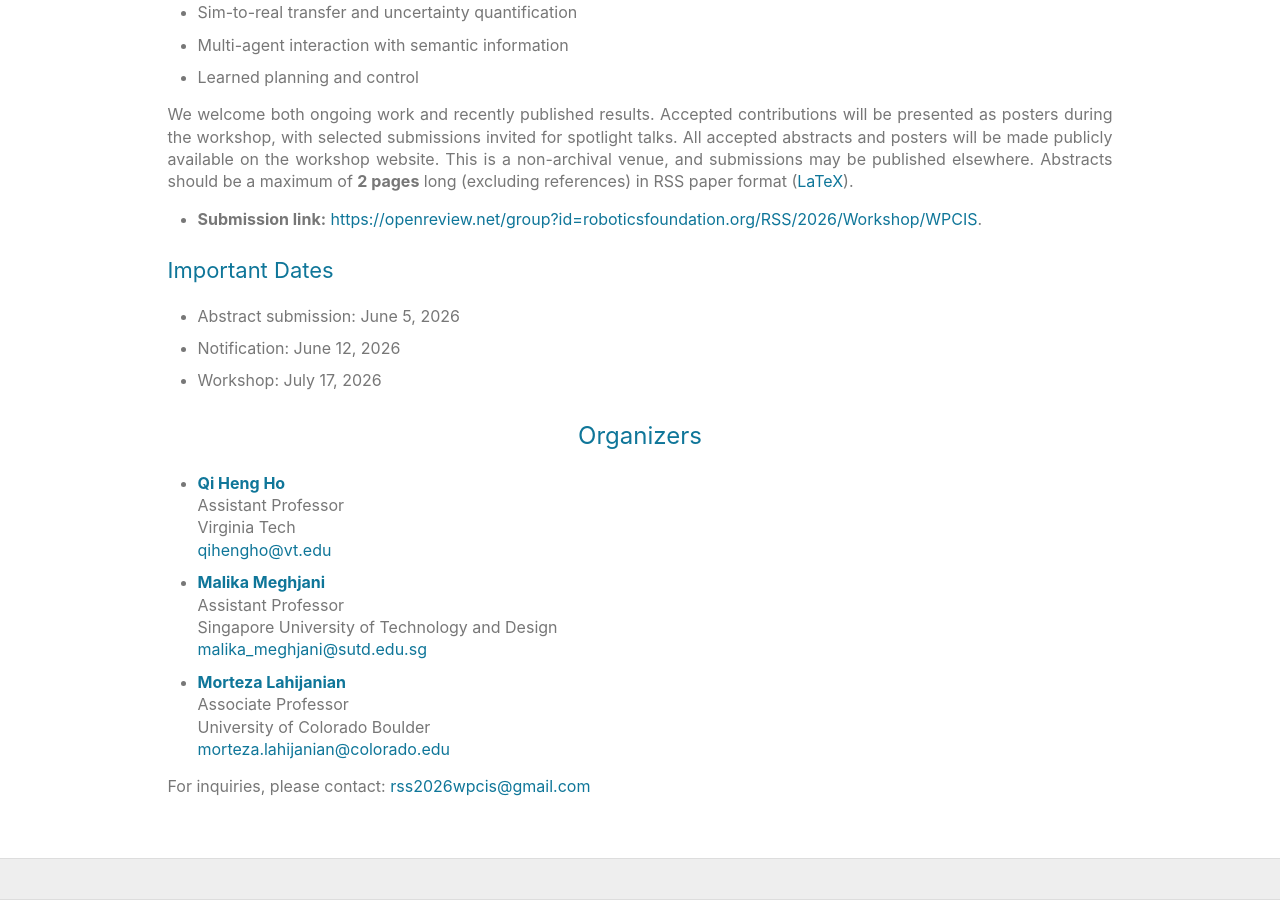
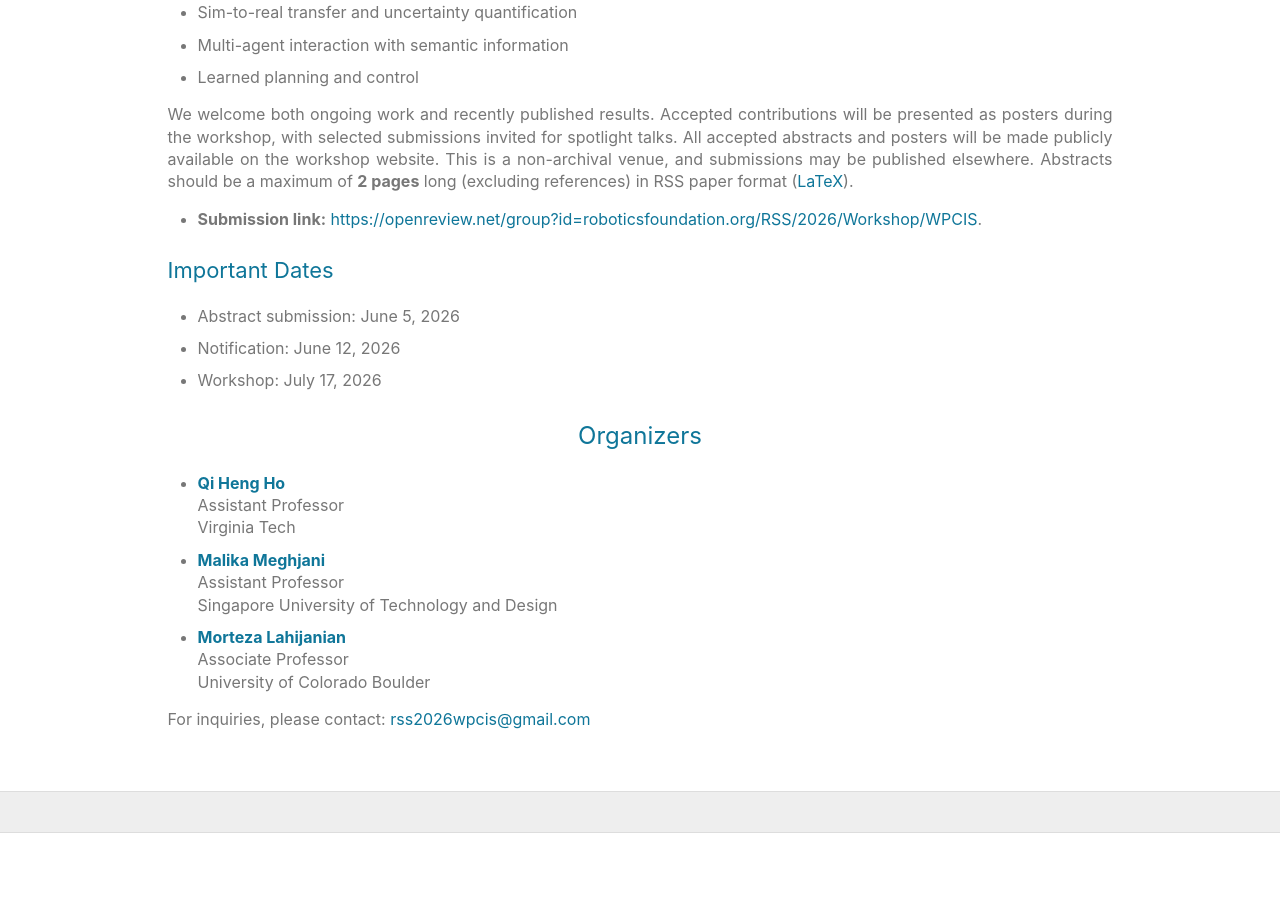
Before and after one commit to aria-systems-group/website, a Jekyll site: the page built from pages/rssworkshop2025.md, in a window 1280 px wide and 900 px high, scrolled down 1680 px. Built offline with Jekyll 4.4.1, drawn with Linux system fonts in a browser that asks for light colours; after the commit the page ends 2513 px from its top, so only the background shows below that.

```diff
--- a/pages/rssworkshop2025.md
+++ b/pages/rssworkshop2025.md
@@ -108,16 +108,16 @@
 - **[Qi Heng Ho](https://www.aoe.vt.edu/people/faculty/qi-heng-ho.html)**<br>
 Assistant Professor  <br>
 Virginia Tech  <br>
-[qihengho@vt.edu](mailto:qihengho@vt.edu)<br>
+<!-- [qihengho@vt.edu](mailto:qihengho@vt.edu)<br> -->
 
 - **[Malika Meghjani](https://www.malikameghjani.com/)** <br>
 Assistant Professor  <br>
 Singapore University of Technology and Design  <br>
-[malika_meghjani@sutd.edu.sg](mailto:malika_meghjani@sutd.edu.sg)<br>
+<!-- [malika_meghjani@sutd.edu.sg](mailto:malika_meghjani@sutd.edu.sg)<br> -->
 
 - **[Morteza Lahijanian](https://www.colorado.edu/aerospace/morteza-lahijanian)**<br>
 Associate Professor  <br>
 University of Colorado Boulder  <br>
-[morteza.lahijanian@colorado.edu](mailto:morteza.lahijanian@colorado.edu)<br>
+<!-- [morteza.lahijanian@colorado.edu](mailto:morteza.lahijanian@colorado.edu)<br> -->
 
 For inquiries, please contact: [rss2026wpcis@gmail.com](mailto:rss2026wpcis@gmail.com)
```
